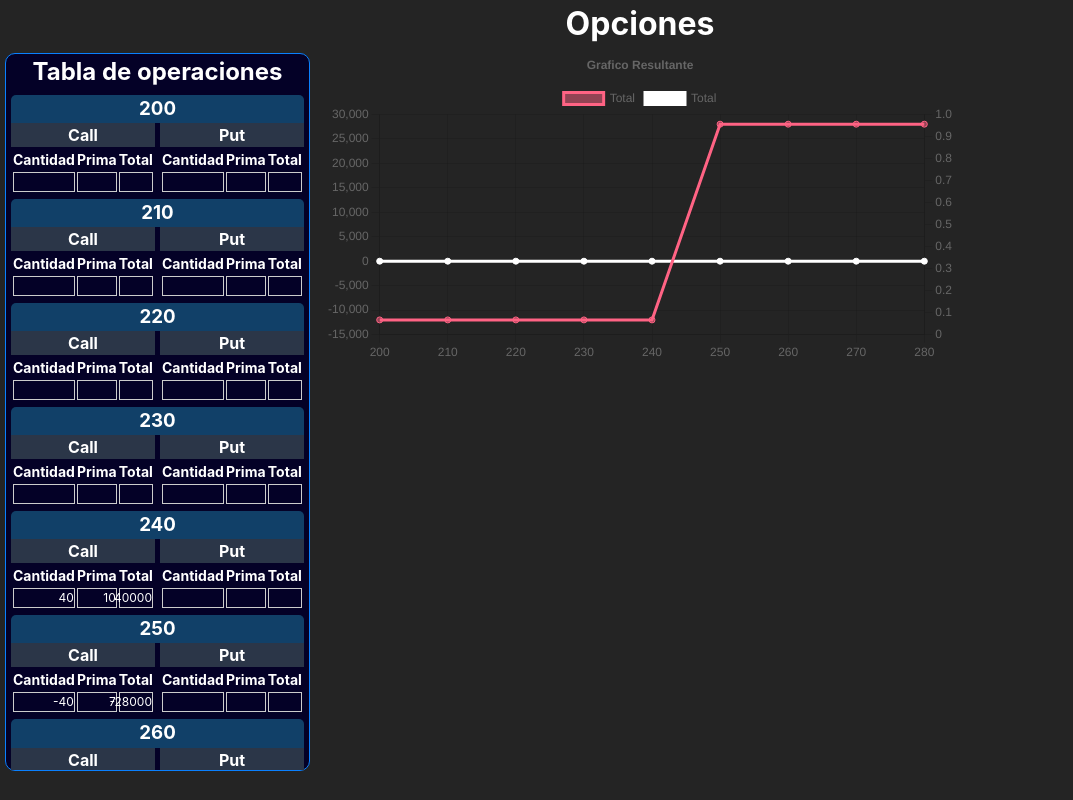
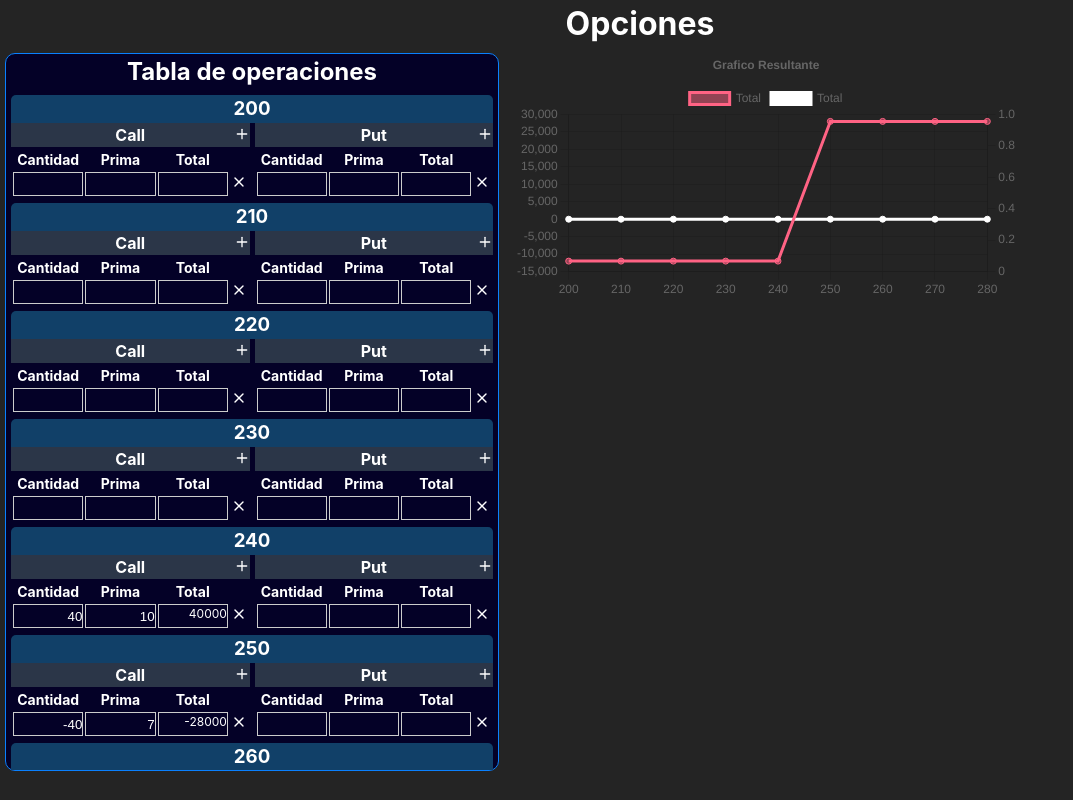
Before and after one commit to Santiago1987/vikingo-bursatil-app, a React (Vite) app in the folder frontend/: page / in a window 1280 px wide. Shown: the whole page, without its empty margins (0-1073 px from the left). Built offline with nearby package versions, Linux system fonts and the light colour scheme.

Commit message:
agregado y deleteado de operaciones

```diff
--- /dev/null
+++ b/frontend/src/icons/DeleteIcon.tsx
@@ -0,0 +1,19 @@
+export const DeleteIcon = () => {
+  return (
+    <svg
+      xmlns="http://www.w3.org/2000/svg"
+      width="16"
+      height="16"
+      viewBox="0 0 24 24"
+      fill="none"
+      stroke="currentColor"
+      strokeWidth="2"
+      strokeLinecap="round"
+      strokeLinejoin="round"
+      className="feather feather-x"
+    >
+      <line x1="18" y1="6" x2="6" y2="18"></line>
+      <line x1="6" y1="6" x2="18" y2="18"></line>
+    </svg>
+  );
+};
--- /dev/null
+++ b/frontend/src/icons/PlusIcon.tsx
@@ -0,0 +1,19 @@
+export const PlusIcon = () => {
+  return (
+    <svg
+      xmlns="http://www.w3.org/2000/svg"
+      width="16"
+      height="16"
+      viewBox="0 0 24 24"
+      fill="none"
+      stroke="currentColor"
+      strokeWidth="2"
+      strokeLinecap="round"
+      strokeLinejoin="round"
+      className="feather feather-plus"
+    >
+      <line x1="12" y1="5" x2="12" y2="19"></line>
+      <line x1="5" y1="12" x2="19" y2="12"></line>
+    </svg>
+  );
+};
--- a/frontend/src/opciones/components/tablaBases/BasesTabla.css
+++ b/frontend/src/opciones/components/tablaBases/BasesTabla.css
@@ -16,8 +16,27 @@
     gap:5px;
 }
 
+.table-call{
+    width: 100%;
+}
+
+.table-call > table{
+    width: 100%;
+}
+
 .call-put{
     background-color: rgb(43, 54, 72);
+    position: relative;
+}
+
+.plus-operation {
+    position: absolute;
+    right: 0;
+    top: 0;
+    bottom: 0;
+    background-color: transparent;
+    border: 0;
+    cursor: pointer;
 }
 
 #base {
--- a/frontend/src/opciones/components/tablaBases/BasesTabla.tsx
+++ b/frontend/src/opciones/components/tablaBases/BasesTabla.tsx
@@ -1,6 +1,7 @@
 import "./BasesTabla.css";
 import { OpcionesPrimaCant } from "../../../types";
 import { Rows } from "./Rows";
+import { PlusIcon } from "../../../icons/PlusIcon";
 
 type Props = {
   base: number;
@@ -11,6 +12,12 @@ type Props = {
     base: number,
     tipo: "call" | "put"
   ) => void;
+  handleOnClickAddOper: (base: number, type: "call" | "put") => void;
+  handleOnClickDeleteOper: (
+    base: number,
+    tipo: "call" | "put",
+    id: string
+  ) => void;
 };
 
 export const BasesTabla = ({
@@ -18,6 +25,8 @@ export const BasesTabla = ({
   callList,
   putList,
   handleOnChangePrCant,
+  handleOnClickAddOper,
+  handleOnClickDeleteOper,
 }: Props) => {
   return (
     <>
@@ -25,7 +34,15 @@ export const BasesTabla = ({
         <h3 id="base">{base}</h3>
         <div className="table-callput">
           <div className="table-call">
-            <h4 className="call-put">Call</h4>
+            <div className="call-put">
+              <h4>Call</h4>
+              <button
+                className="plus-operation"
+                onClick={() => handleOnClickAddOper(base, "call")}
+              >
+                <PlusIcon />
+              </button>
+            </div>
             <table>
               <thead>
                 <tr>
@@ -39,13 +56,22 @@ export const BasesTabla = ({
                   base={base}
                   operaciones={callList}
                   handleOnChangePrCant={handleOnChangePrCant}
+                  handleOnClickDeleteOper={handleOnClickDeleteOper}
                   tipo="call"
                 />
               </tbody>
             </table>
           </div>
           <div className="table-call">
-            <h4 className="call-put">Put</h4>
+            <div className="call-put">
+              <h4>Put</h4>
+              <button
+                className="plus-operation"
+                onClick={() => handleOnClickAddOper(base, "call")}
+              >
+                <PlusIcon />
+              </button>
+            </div>
             <table>
               <thead>
                 <tr>
@@ -59,6 +85,7 @@ export const BasesTabla = ({
                   base={base}
                   operaciones={putList}
                   handleOnChangePrCant={handleOnChangePrCant}
+                  handleOnClickDeleteOper={handleOnClickDeleteOper}
                   tipo="put"
                 />
               </tbody>
--- a/frontend/src/opciones/components/tablaBases/Rows.css
+++ b/frontend/src/opciones/components/tablaBases/Rows.css
@@ -15,12 +15,10 @@
 
 .input-row {
   border:0;
-  pointer-events: none;
-  opacity: 0;
   border-radius: 2px;
+  background-color: transparent;
 
   &:focus{
-    opacity: 1;
     outline: 2px solid #09f;
   }
 }
@@ -34,3 +32,9 @@
   text-align: right;
   width: 100%;
 }
+
+.delete-operation {
+  background-color: transparent;
+  border: 0;
+  cursor: pointer;
+}
--- a/frontend/src/opciones/components/tablaBases/Rows.tsx
+++ b/frontend/src/opciones/components/tablaBases/Rows.tsx
@@ -1,5 +1,6 @@
 import "./Rows.css";
 import { OpcionesPrimaCant } from "../../../types";
+import { DeleteIcon } from "../../../icons/DeleteIcon";
 
 type Props = {
   base: number;
@@ -10,6 +11,11 @@ type Props = {
     tipo: "call" | "put"
   ) => void;
   tipo: "call" | "put";
+  handleOnClickDeleteOper: (
+    base: number,
+    tipo: "call" | "put",
+    id: string
+  ) => void;
 };
 
 export const Rows = ({
@@ -17,34 +23,8 @@ export const Rows = ({
   operaciones,
   handleOnChangePrCant,
   tipo,
+  handleOnClickDeleteOper,
 }: Props) => {
-  const handleClickTd = (
-    event: React.MouseEvent<HTMLTableCellElement, MouseEvent>
-  ) => {
-    //RECUPERO EL TD DONDE SE HIZO CLICK
-    const td = event.currentTarget;
-    //RECUPERO EL INPUT Y EL SPAN DE ESE TD
-    const input = td.querySelector("input");
-    const span = td.querySelector("span");
-
-    if (!input || !span) return;
-    //HAGO FOCUS EN EL INPUT PARA QUE SE APLIQUE LOS ESTILOS
-    input.focus();
-    span.style.opacity = "0";
-
-    //evento blur: cuando el input pierde el focus
-    input.addEventListener(
-      "blur",
-      () => {
-        //TODO: evaluar si cambio el input para evitar refrezcar el state
-        //if(input.value === state)
-
-        span.style.opacity = "1";
-      },
-      { once: true }
-    );
-    //once true: para que el evento solo actue una vez
-  };
   return (
     <>
       {operaciones.map((oper, index) => {
@@ -52,7 +32,7 @@ export const Rows = ({
 
         return (
           <tr className="rows" key={index}>
-            <td className="td-tableOption" onClick={handleClickTd}>
+            <td className="td-tableOption">
               <input
                 id={id}
                 name="cantidad"
@@ -61,9 +41,8 @@ export const Rows = ({
                 value={cantidad ? cantidad : ""}
                 onChange={(e) => handleOnChangePrCant(e, base, tipo)}
               />
-              <span>{cantidad ? cantidad : ""}</span>
             </td>
-            <td className="td-tableOption" onClick={handleClickTd}>
+            <td className="td-tableOption">
               <input
                 id={id}
                 name="prima"
@@ -72,7 +51,6 @@ export const Rows = ({
                 value={prima ? prima : ""}
                 onChange={(e) => handleOnChangePrCant(e, base, tipo)}
               />
-              <span>{prima ? prima : ""}</span>
             </td>
             <td className="td-tableOption">
               <span>
@@ -80,6 +58,14 @@ export const Rows = ({
                   ? redondearDecimales(+prima * +cantidad * 100, 2)
                   : ""}
               </span>
+            </td>
+            <td style={{ width: "0px" }}>
+              <button
+                className="delete-operation"
+                onClick={() => handleOnClickDeleteOper(base, tipo, id)}
+              >
+                <DeleteIcon />
+              </button>
             </td>
           </tr>
         );
--- a/frontend/src/opciones/containers/main/Opciones.tsx
+++ b/frontend/src/opciones/containers/main/Opciones.tsx
@@ -73,6 +73,7 @@ export const Opciones = () => {
     setData(newData);
   }, []);
 
+  //INGRESO DE DATOS
   const handleOnChangePrCant = (
     ev: React.ChangeEvent<HTMLInputElement>,
     base: number,
@@ -100,6 +101,35 @@ export const Opciones = () => {
     setData(datac);
   };
 
+  //AGREGADO DE NUEVAS FILAS
+  const handleOnClickAddOper = (base: number, type: "call" | "put") => {
+    let datac = { ...data };
+
+    if (!datac[base]) return;
+
+    datac[base][type].push({ id: uuid(), prima: 0, cantidad: 0 });
+
+    setData(datac);
+  };
+
+  //DELETEO DE OPERACIONES
+  const handleOnClickDeleteOper = (
+    base: number,
+    tipo: "call" | "put",
+    id: string
+  ) => {
+    let datac = { ...data };
+
+    if (!datac[base]) return;
+
+    let operaciones = [...datac[base][tipo]];
+
+    let newOper = operaciones.filter((el) => el.id !== id);
+
+    datac[base][tipo] = [...newOper];
+    setData(datac);
+  };
+
   const results = Object.keys(data).length > 0 ? getCalculosOpciones(data) : [];
 
   return (
@@ -111,6 +141,8 @@ export const Opciones = () => {
             <ListaTablaBases
               OperationsList={data}
               handleOnChangePrCant={handleOnChangePrCant}
+              handleOnClickAddOper={handleOnClickAddOper}
+              handleOnClickDeleteOper={handleOnClickDeleteOper}
             />
           </aside>
           <aside>
--- a/frontend/src/opciones/containers/main/opciones.css
+++ b/frontend/src/opciones/containers/main/opciones.css
@@ -8,7 +8,7 @@ main {
 
 section {
     display: grid;
-    grid-template-columns: 1fr 2fr 1fr;
+    grid-template-columns: 2fr 2fr 1fr;
     width: 100%;
     gap:10px
 }
--- a/frontend/src/opciones/containers/tablaBases/ListaTablaBases.tsx
+++ b/frontend/src/opciones/containers/tablaBases/ListaTablaBases.tsx
@@ -9,12 +9,21 @@ type Props = {
     base: number,
     tipo: "call" | "put"
   ) => void;
+  handleOnClickAddOper: (base: number, type: "call" | "put") => void;
+  handleOnClickDeleteOper: (
+    base: number,
+    tipo: "call" | "put",
+    id: string
+  ) => void;
 };
 
 export const ListaTablaBases = ({
   OperationsList,
   handleOnChangePrCant,
+  handleOnClickAddOper,
+  handleOnClickDeleteOper,
 }: Props) => {
+  3;
   let bases = Object.keys(OperationsList);
 
   return (
@@ -31,6 +40,8 @@ export const ListaTablaBases = ({
               callList={call}
               putList={put}
               handleOnChangePrCant={handleOnChangePrCant}
+              handleOnClickAddOper={handleOnClickAddOper}
+              handleOnClickDeleteOper={handleOnClickDeleteOper}
             />
           );
         })}
```
Also changed, not shown: frontend/src/assets/plus.svg (added), frontend/src/assets/x.svg (added).
